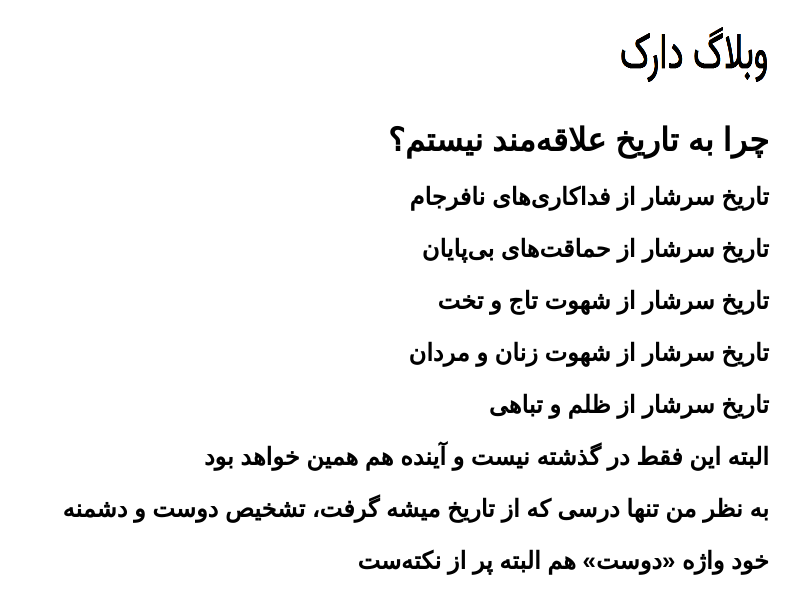
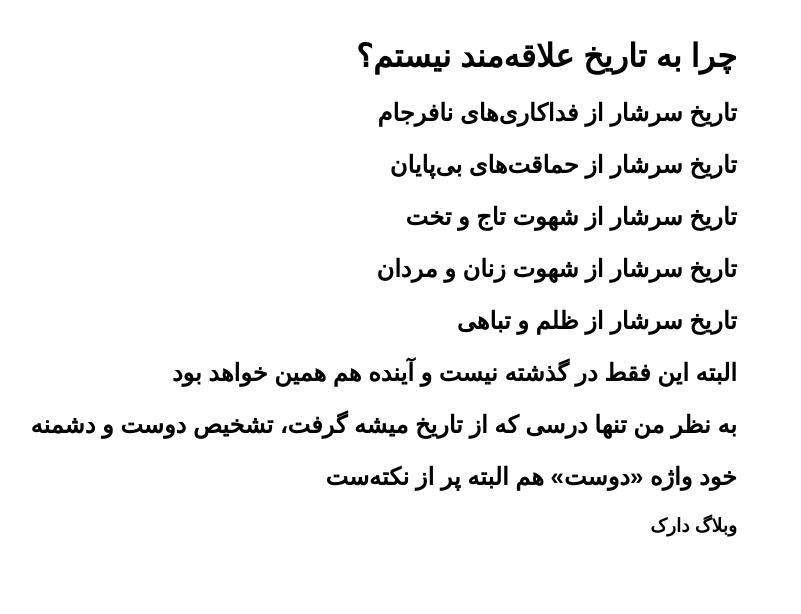
Before and after one commit to darkblog/darkblog.github.io, a Jekyll site: the page built from _posts/2024-7-4-2.md, in a window 1280 px wide. Shown: the top 614 px of the page, without its empty margins (392-1193 px from the left). Built offline with Jekyll 4.4.1, drawn with Linux system fonts in a browser that asks for light colours.

Commit message:
Update post.html

```diff
--- a/_layouts/post.html
+++ b/_layouts/post.html
@@ -10,8 +10,8 @@ layout: compress
 <style>body{font-family:sans-serif;margin:auto;padding:1em;max-width:80ch}</style>
 </head>
 <body>
-<a href="https://darkblog.github.io/"><img src="https://darkblog.github.io/darkblog.PNG" alt="وبلاگ دارک" style="width:150px;height:80px"></a>
 <h1>{{ page.title }}</h1>
 <h2>{{ content }}</h2>
+<h3>وبلاگ دارک</h3>
 </body>
 </html>
```
